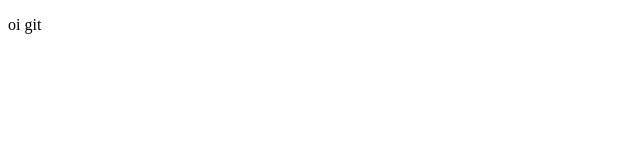
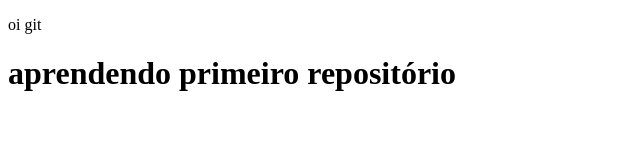
Before and after one commit to Ticamforas/Learning, a plain HTML site: page index.html in a window 1280 px wide. Shown: the whole page, without its empty margins (0-640 px from the left). Drawn offline with Linux system fonts and the light colour scheme.

Commit message:
random commit

```diff
--- a/index.html
+++ b/index.html
@@ -8,6 +8,6 @@
 </head>
 <body>
     <p>oi git</p>
-
+    <h1>aprendendo primeiro repositório</h1>
 </body>
 </html>
```
